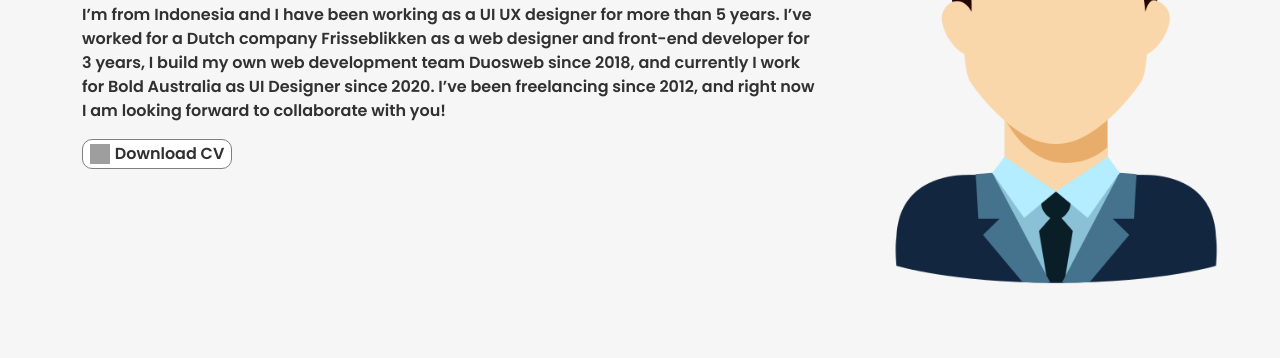
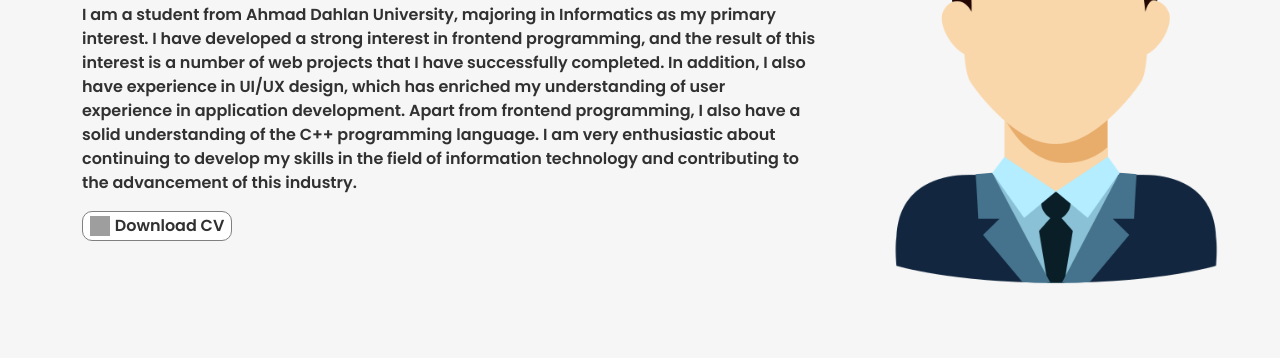
Before and after one commit to RifandiWinarya/TugasMBKM_portofolio1, a plain HTML site: page index.html in a window 1280 px wide. Shown: the part 227-585 px from the top of the page. Drawn offline with nearby package versions, Linux system fonts and the light colour scheme; grey boxes are pictures that could not be loaded.

Commit message:
Update index.html

```diff
--- a/index.html
+++ b/index.html
@@ -39,14 +39,11 @@
                     <div class="about">
                         <h2><span class="halo">Halo, I'am Rifandi Winarya</span></h2>
                         <p>
-                            I’m from Indonesia and I have been working as a UI UX designer for more than 5 years. I’ve
-                            worked for a Dutch company Frisseblikken as a web designer and front-end developer for 3
-                            years,
-                            I build my own web development team Duosweb since 2018, and currently I work for Bold
-                            Australia
-                            as UI Designer since 2020. I’ve been freelancing since 2012, and right now I am looking
-                            forward
-                            to collaborate with you!
+                            I am a student from Ahmad Dahlan University, majoring in Informatics as my primary interest. I have developed a strong interest in frontend programming,
+                            and the result of this interest is a number of web projects that I have successfully completed. In addition, I also have experience in UI/UX design,
+                            which has enriched my understanding of user experience in application development. Apart from frontend programming,
+                            I also have a solid understanding of the C++ programming language. I am very enthusiastic about continuing to develop my skills in the field of information technology
+                            and contributing to the advancement of this industry.
                         </p>
                         <div class="cv">
                             <img class="download" src="https://cdn-icons-png.flaticon.com/128/3502/3502477.png">Download
```
